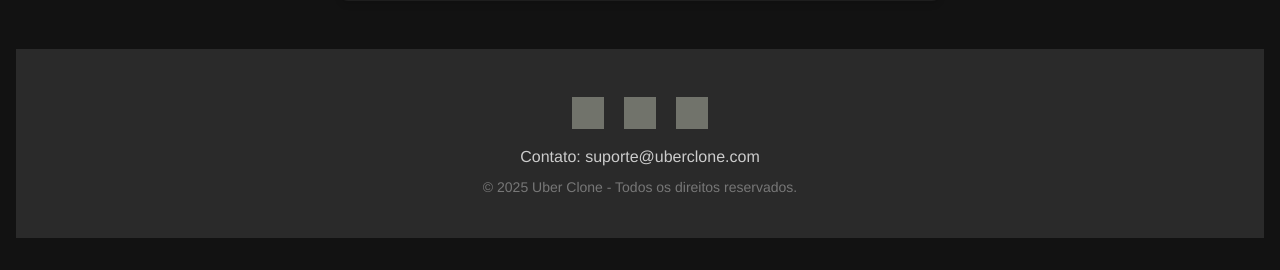
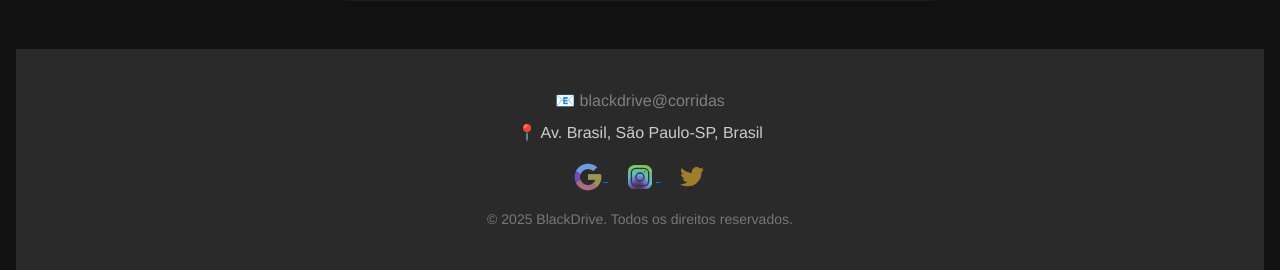
Before and after one commit to Gabrielbrrf/Trabalho-BRUNORIDE1, a PHP site: the page made by src/view/ClienteView/CadastroCorrida.php in a window 1280 px wide. Shown: the part 847-1117 px from the top of the page. Before the commit the page ends 1085 px from the top, so only its background shows below. Run offline with PHP 8.4, Linux system fonts and the light colour scheme; the template is opened without the code that fills it, so the values that code supplies are empty; grey boxes are pictures that could not be loaded.

Commit message:
footer_cadastrocorrida

```diff
--- a/src/view/ClienteView/CadastroCorrida.php
+++ b/src/view/ClienteView/CadastroCorrida.php
@@ -120,6 +120,7 @@
             margin: 0 auto;
         }
 
+        /* Rodapé */
 footer {
     background-color: #2a2a2a;
     color: #ccc;
@@ -171,7 +172,6 @@
     font-size: 0.875rem;
     color: #777;
 }
-
         @media (max-width: 480px) {
             form {
                 padding: 1.5rem;
@@ -214,17 +214,22 @@
 
     <footer>
         <div class="container">
+            <div class="contact-info">
+                <p>📧 <a href="mailto:blackdrive@corridas" class="footer-link">blackdrive@corridas</a></p>
+                <p>📍 Av. Brasil, São Paulo-SP, Brasil</p>
+            </div>
             <div class="social-icons">
-            <a href="#"><img src="facebook-icon.png" alt="Facebook"></a>
-            <a href="#"><img src="twitter-icon.png" alt="Twitter"></a>
-            <a href="#"><img src="instagram-icon.png" alt="Instagram"></a>
+                <a href="#" aria-label="Baixar no Google Play">
+                    <img src="../../style/icons/google-play.svg" alt="Google Play">
+                </a>
+                <a href="https://instagram.com/BlackDrive" target="_blank" aria-label="Instagram">
+                    <img src="../../style/icons/instagram.svg" alt="Instagram">
+                </a>
+                <a href="https://x.com/BlackDrive" target="_blank" aria-label="X">
+                    <img src="../../style/icons/x.svg" alt="X">
+                </a>
             </div>
-        <div class="contact-info">
-            <p>Contato: suporte@uberclone.com</p>
-        </div>
-        <div class="footer-copy">
-            &copy; 2025 Uber Clone - Todos os direitos reservados.
-        </div>
+            <p class="footer-copy">&copy; 2025 BlackDrive. Todos os direitos reservados.</p>
         </div>
     </footer>
 
```
Lines whose indentation alone changed are shown as unchanged.
